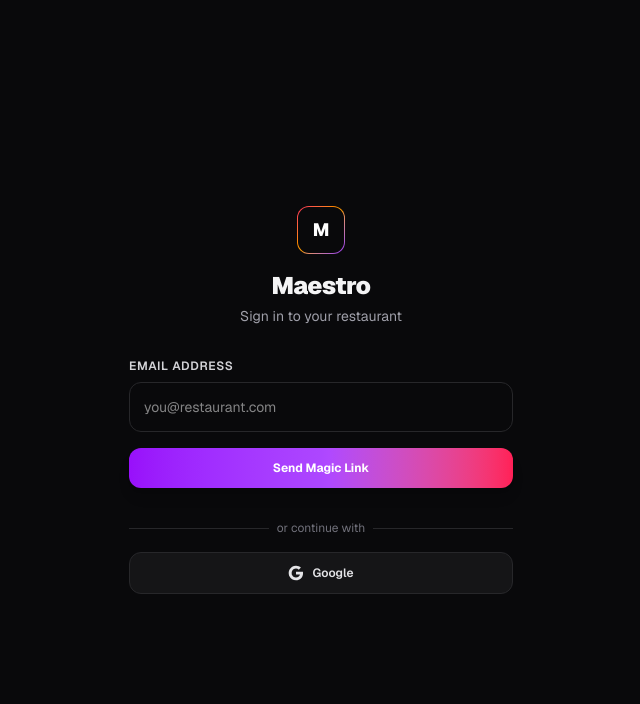
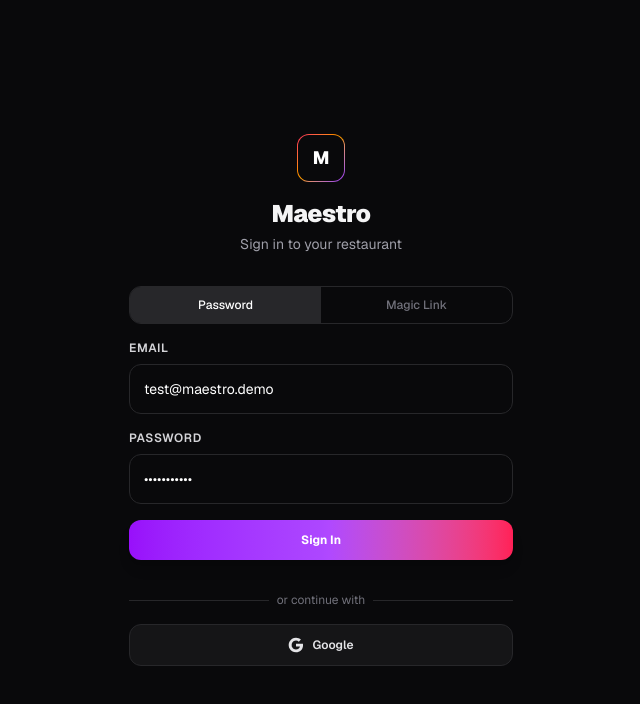
Before and after one commit to Amitk003/Maestro, a Next.js app in the folder apps/web/: page /auth/login in a window 1280 px wide. Shown: the top 704 px of the page, without its empty margins (319-959 px from the left). Built offline with nearby package versions, Linux system fonts and the light colour scheme.

Commit message:
add_password_login_for_test_user

```diff
--- a/apps/web/app/auth/login/page.tsx
+++ b/apps/web/app/auth/login/page.tsx
@@ -1,16 +1,18 @@
 'use client';
 
 import { useState } from 'react';
-import { signInWithOtp, signInWithGoogle } from '../../../lib/auth';
+import { signInWithOtp, signInWithPassword, signInWithGoogle } from '../../../lib/auth';
 import { PageTransition } from '../../../components/ui/PageTransition';
 
 export default function LoginPage() {
-  const [email, setEmail] = useState('');
+  const [mode, setMode] = useState<'magic' | 'password'>('password');
+  const [email, setEmail] = useState('test@maestro.demo');
+  const [password, setPassword] = useState('password123');
   const [sent, setSent] = useState(false);
   const [error, setError] = useState<string | null>(null);
   const [loading, setLoading] = useState(false);
 
-  const handleEmailLogin = async (e: React.FormEvent) => {
+  const handleMagicLink = async (e: React.FormEvent) => {
     e.preventDefault();
     if (!email.trim()) return;
     setLoading(true);
@@ -20,6 +22,20 @@
       setError(err.message);
     } else {
       setSent(true);
+    }
+    setLoading(false);
+  };
+
+  const handlePasswordLogin = async (e: React.FormEvent) => {
+    e.preventDefault();
+    if (!email.trim() || !password.trim()) return;
+    setLoading(true);
+    setError(null);
+    const { error: err } = await signInWithPassword(email, password);
+    if (err) {
+      setError(err.message);
+    } else {
+      window.location.href = '/dashboard';
     }
     setLoading(false);
   };
@@ -55,20 +71,23 @@
               <p className="text-xs text-zinc-400 mt-1">A magic link has been sent to {email}</p>
             </div>
           ) : (
-            <form onSubmit={handleEmailLogin} className="space-y-4">
+            <form onSubmit={mode === 'magic' ? handleMagicLink : handlePasswordLogin} className="space-y-4">
+              <div className="flex rounded-xl border border-zinc-800 overflow-hidden text-xs font-medium">
+                <button type="button" onClick={() => setMode('password')} className={`flex-1 py-2.5 transition ${mode === 'password' ? 'bg-zinc-800 text-white' : 'text-zinc-500 hover:text-zinc-300'}`}>Password</button>
+                <button type="button" onClick={() => setMode('magic')} className={`flex-1 py-2.5 transition ${mode === 'magic' ? 'bg-zinc-800 text-white' : 'text-zinc-500 hover:text-zinc-300'}`}>Magic Link</button>
+              </div>
+
               <div>
-                <label className="block text-xs font-semibold text-zinc-300 uppercase tracking-wider mb-2">
-                  Email address
-                </label>
-                <input
-                  type="email"
-                  value={email}
-                  onChange={(e) => setEmail(e.target.value)}
-                  placeholder="you@restaurant.com"
-                  className="w-full rounded-xl border border-zinc-800 bg-zinc-950 p-3.5 text-sm text-white focus:outline-none focus:border-purple-500 transition-colors"
-                  required
-                />
+                <label className="block text-xs font-semibold text-zinc-300 uppercase tracking-wider mb-2">Email</label>
+                <input type="email" value={email} onChange={(e) => setEmail(e.target.value)} placeholder="you@restaurant.com" className="w-full rounded-xl border border-zinc-800 bg-zinc-950 p-3.5 text-sm text-white focus:outline-none focus:border-purple-500 transition-colors" required />
               </div>
+
+              {mode === 'password' && (
+                <div>
+                  <label className="block text-xs font-semibold text-zinc-300 uppercase tracking-wider mb-2">Password</label>
+                  <input type="password" value={password} onChange={(e) => setPassword(e.target.value)} placeholder="Enter password" className="w-full rounded-xl border border-zinc-800 bg-zinc-950 p-3.5 text-sm text-white focus:outline-none focus:border-purple-500 transition-colors" required />
+                </div>
+              )}
 
               {error && (
                 <div className="text-xs text-rose-400 bg-rose-500/10 rounded-xl p-3 border border-rose-500/20">
@@ -76,12 +95,8 @@
                 </div>
               )}
 
-              <button
-                type="submit"
-                disabled={loading}
-                className="w-full rounded-xl bg-gradient-to-r from-purple-600 via-purple-500 to-rose-500 py-3 text-xs font-bold text-white shadow-lg hover:brightness-110 transition disabled:opacity-50"
-              >
-                {loading ? 'Sending...' : 'Send Magic Link'}
+              <button type="submit" disabled={loading} className="w-full rounded-xl bg-gradient-to-r from-purple-600 via-purple-500 to-rose-500 py-3 text-xs font-bold text-white shadow-lg hover:brightness-110 transition disabled:opacity-50">
+                {loading ? 'Signing in...' : mode === 'magic' ? 'Send Magic Link' : 'Sign In'}
               </button>
 
               <div className="relative my-4">
@@ -93,12 +108,7 @@
                 </div>
               </div>
 
-              <button
-                type="button"
-                onClick={handleGoogleLogin}
-                disabled={loading}
-                className="w-full rounded-xl border border-zinc-800 bg-zinc-900/80 py-3 text-xs font-semibold text-zinc-200 hover:bg-zinc-800 transition disabled:opacity-50 flex items-center justify-center gap-2"
-              >
+              <button type="button" onClick={handleGoogleLogin} disabled={loading} className="w-full rounded-xl border border-zinc-800 bg-zinc-900/80 py-3 text-xs font-semibold text-zinc-200 hover:bg-zinc-800 transition disabled:opacity-50 flex items-center justify-center gap-2">
                 <svg className="h-4 w-4" viewBox="0 0 24 24" fill="currentColor">
                   <path d="M22.56 12.25c0-.78-.07-1.53-.2-2.25H12v4.26h5.92a5.06 5.06 0 01-2.2 3.32v2.77h3.57c2.08-1.92 3.28-4.74 3.28-8.1z" />
                   <path d="M12 23c2.97 0 5.46-.98 7.28-2.66l-3.57-2.77c-.98.66-2.23 1.06-3.71 1.06-2.86 0-5.29-1.93-6.16-4.53H2.18v2.84C3.99 20.53 7.7 23 12 23z" />
--- a/apps/web/lib/auth.ts
+++ b/apps/web/lib/auth.ts
@@ -8,6 +8,12 @@
       shouldCreateUser: true,
     },
   });
+  return { error };
+}
+
+export async function signInWithPassword(email: string, password: string) {
+  const supabase = createClient();
+  const { error } = await supabase.auth.signInWithPassword({ email, password });
   return { error };
 }
 
```
